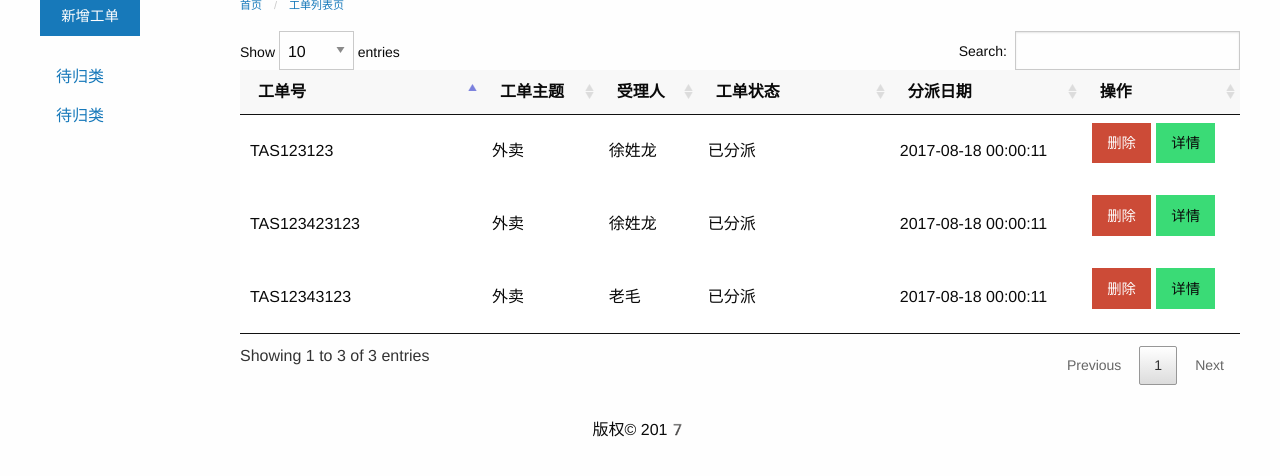
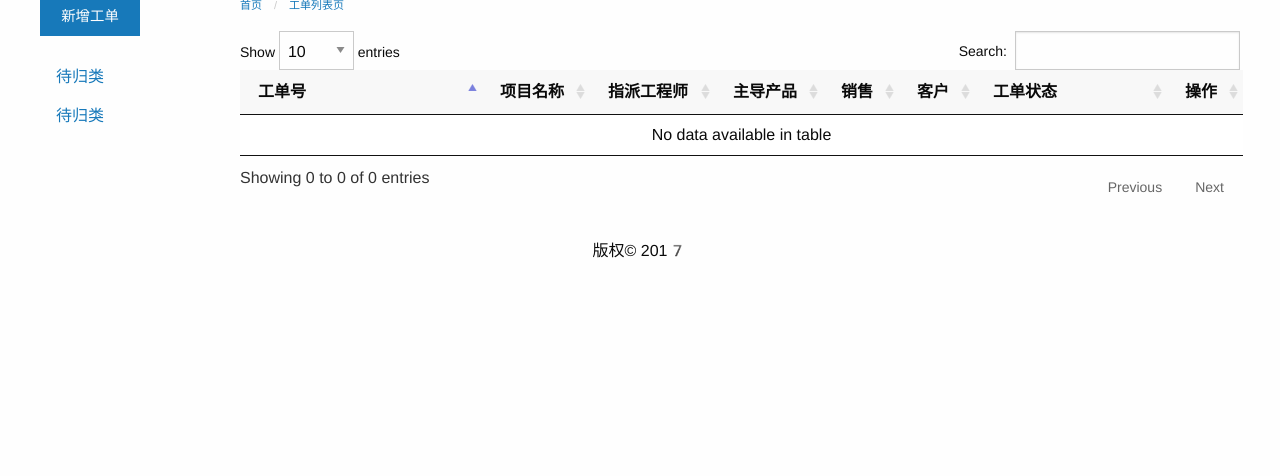
Before and after one commit to davidsome/distribution, a Django app: page / in a window 1280 px wide. Shown: the part 74-550 px from the top of the page. Run offline with Django 3.2, Linux system fonts and the light colour scheme; data that the repository does not hold is empty; some libraries are stand-ins or nearby versions.

Commit message:
Fix stable

```diff
--- a/api/app/views.py
+++ b/api/app/views.py
@@ -4,6 +4,7 @@ from __future__ import unicode_literals
 from restless.dj import DjangoResource
 from restless.preparers import FieldsPreparer
 from django.http import JsonResponse
+from django.views.decorators.csrf import csrf_exempt
 
 from app.models import *
 
@@ -143,9 +144,89 @@ class TicketTemplateResource(DjangoResource):
         return DBMapping['templates']['db'].objects.get(id=pk)
 
 
-def templates2(request):
-    return JsonResponse({})
+def common_response(status=True, message="success", data=list()):
+    return JsonResponse({
+        "status": status,
+        "message": message,
+        "data": data
+    })
 
 
+def templates2(request):
+    data = []
+    for d in TicketTemplate.objects.values("type_1").distinct():
+        type_1_sub = []
+        for d2 in TicketTemplate.objects.filter(type_1=d["type_1"]).values("type_2").distinct():
+            type_3_sub = []
+            for d3 in TicketTemplate.objects.filter(type_2=d2["type_2"],
+                                                    type_1=d["type_1"]).values("type_3").distinct():
+                type_4_sub = []
+                for d4 in TicketTemplate.objects.filter(type_3=d3["type_3"],
+                                                        type_2=d2["type_2"],
+                                                        type_1=d["type_1"])\
+                        .values("type_4").distinct():
+                    type_4_sub.append({
+                        "name": d4["type_4"],
+                        "value": TicketTemplate.objects.get(type_4=d4["type_4"]).id
+                    })
+                type_3_sub.append({
+                    "name": d3["type_3"],
+                    "value": 0,
+                    "sub": type_4_sub
+                })
+            type_1_sub.append({
+                "name": d2["type_2"],
+                "value": 0,
+                "sub": type_3_sub
+            })
+        data.append({
+            "name": d["type_1"],
+            "value": 0,
+            "sub": type_1_sub
+        })
+    print data
+    return common_response(data=data)
+
+
+def generate_ticket_id():
+    import uuid
+    return str(uuid.uuid1())[0:10]
+
+
+@csrf_exempt
 def tickets(request):
-    return JsonResponse({})
+    print request.method
+    if request.method == "GET":
+        data = []
+        for t in Ticket.objects.all():
+            data.append({
+                "ticket_id": t.ticket_id,
+                "pro_name": t.pro_name,
+                "engineer": t.engineer.name,
+                "product": t.product.name,
+                "sale": t.sale.name,
+                "customer": t.custom.name,
+                "status": t.get_status_display(),
+            })
+        if request.GET.get("render") == "dataTables":
+            new_data = []
+            for d in data:
+                new_data.append(d.values())
+            return JsonResponse({"data": new_data})
+        else:
+            return common_response(data=data)
+    elif request.method == "POST":
+        print request.POST.get("service_start")
+        Ticket.objects.create(
+            ticket_id=generate_ticket_id(),
+            pro_name=request.POST.get("pro_name"),
+            engineer_id=request.POST.get("engineer"),
+            sale_id=request.POST.get("sale"),
+            custom_id=request.POST.get("customer"),
+            ticket_temp_id=request.POST.get("ticket_temp"),
+            product_id=request.POST.get("product"),
+            area_id=request.POST.get("area"),
+            service_start=request.POST.get("service_start"),
+            service_end=request.POST.get("service_end")
+        )
+        return common_response()
--- a/api/urls.py
+++ b/api/urls.py
@@ -8,12 +8,12 @@ urlpatterns = [
     # The usual fare, then...
 
     # Add this!
-    url(r'sales/', include(SalesResource.urls())),
-    url(r'customs/', include(CustomResource.urls())),
-    url(r'engineers/', include(EngineerResource.urls())),
-    url(r'products/', include(ProductsResource.urls())),
-    url(r'areas/', include(AreaResource.urls())),
-    url(r'templates/', include(TicketTemplateResource.urls())),
-    url(r'tickets/', tickets),
-    url(r'templates2/', templates2),
+    url(r'sales', include(SalesResource.urls())),
+    url(r'customs', include(CustomResource.urls())),
+    url(r'engineers', include(EngineerResource.urls())),
+    url(r'products', include(ProductsResource.urls())),
+    url(r'areas', include(AreaResource.urls())),
+    url(r'templates', include(TicketTemplateResource.urls())),
+    url(r'tickets', tickets),
+    url(r'templates2', templates2),
 ]
--- a/app/urls.py
+++ b/app/urls.py
@@ -8,8 +8,8 @@ urlpatterns = [
 
     # Add this!
     url(r'^$', index),
-    url(r'^createTicket', create_ticket),
-    url(r'^ticketDetail', ticket_detail),
-    url(r'^logout', logout),
-    url(r'^login', login),
+    url(r'^createTicket.html', create_ticket),
+    url(r'^ticketDetail.html', ticket_detail),
+    url(r'^logout.html', logout),
+    url(r'^login.html', login),
 ]
--- a/distribution/settings.py
+++ b/distribution/settings.py
@@ -46,7 +46,7 @@ INSTALLED_APPS = (
 MIDDLEWARE_CLASSES = (
     'django.contrib.sessions.middleware.SessionMiddleware',
     'django.middleware.common.CommonMiddleware',
-    'django.middleware.csrf.CsrfViewMiddleware',
+    # 'django.middleware.csrf.CsrfViewMiddleware',
     'django.contrib.auth.middleware.AuthenticationMiddleware',
     'django.contrib.auth.middleware.SessionAuthenticationMiddleware',
     'django.contrib.messages.middleware.MessageMiddleware',
@@ -116,7 +116,7 @@ USE_L10N = True
 
 USE_TZ = True
 
-APPEND_SLASH = True
+APPEND_SLASH = False
 
 # Static files (CSS, JavaScript, Images)
 # https://docs.djangoproject.com/en/dev/howto/static-files/
--- a/static/js/common.js
+++ b/static/js/common.js
@@ -7,4 +7,5 @@ var API_URI = {
     "engineers": API_PREFIX + "engineers",
     "templates": API_PREFIX + "templates",
     "templates2": API_PREFIX + "templates2",
+    "tickets": API_PREFIX + "tickets"
 };
--- a/templates/app/index.html
+++ b/templates/app/index.html
@@ -6,58 +6,23 @@
 {% block content %}
   <nav aria-label="You are here:" role="navigation">
     <ul class="breadcrumbs">
-    <li><a href="#">首页</a></li>
-    <li><a href="#">工单列表页</a></li>
+    <li><a href="/">首页</a></li>
+    <li><a href="/">工单列表页</a></li>
     </ul>
     </nav>
     <table id="ticket">
       <thead>
         <tr>
           <th width="200">工单号</th>
-            <th>工单主题</th>
-          <th>受理人</th>
-          <th width="150">工单状态</th>
-          <th width="150">分派日期</th>
+            <th>项目名称</th>
+            <th>指派工程师</th>
+            <th>主导产品</th>
+            <th>销售</th>
+            <th>客户</th>
+            <th width="150">工单状态</th>
             <th>操作</th>
         </tr>
       </thead>
-      <tbody>
-        <tr>
-          <td>TAS123123</td>
-            <td>外卖</td>
-          <td>徐姓龙</td>
-          <td>已分派</td>
-          <td>2017-08-18 00:00:11</td>
-            <td>
-                <a href="" class="alert button">删除</a>
-                <a href="" class="success button">详情</a>
-            </td>
-        </tr>
-        <tr>
-          <td>TAS123423123</td>
-                                        <td>外卖</td>
-
-          <td>徐姓龙</td>
-          <td>已分派</td>
-          <td>2017-08-18 00:00:11</td>
-        <td><a href="" class="alert button">删除</a>
-                                        <a href="" class="success button">详情</a>
-
-        </td>
-
-        </tr>
-        <tr>
-          <td>TAS12343123</td>
-                                        <td>外卖</td>
-          <td>老毛</td>
-          <td>已分派</td>
-          <td>2017-08-18 00:00:11</td>
-        <td><a href="" class="alert button">删除</a>
-                                        <a href="" class="success button">详情</a>
-        </td>
-
-        </tr>
-      </tbody>
     </table>
 {% endblock %}
 {% block js %}
@@ -65,7 +30,9 @@
     <script src="/static/bower_components/datatables/media/js/dataTables.foundation.min.js"></script>
     <script>
     $(document).ready(function(){
-    $('#ticket').DataTable();
-});
+        $('#ticket').DataTable({
+            "ajax": API_URI["tickets"]+"?render=dataTables"
+        });
+    });
     </script>
 {% endblock %}
--- a/templates/base.html
+++ b/templates/base.html
@@ -40,7 +40,7 @@
         <div class="grid-x">
             <div class="cell small-1">
                 <ul class="vertical menu">
-              <li><a href="/createTicket/" class="button">新增工单</a></li>
+              <li><a href="/createTicket.html" class="button">新增工单</a></li>
               <li><a href="#"></a></li>
               <li><a href="#">待归类</a></li>
               <li><a href="#">待归类</a></li>
```
Also changed, not shown: app/models.py (+4 -4 lines), templates/app/create_ticket.html (+50 -50 lines), templates/app/ticket_detail.html (+6 -6 lines).
